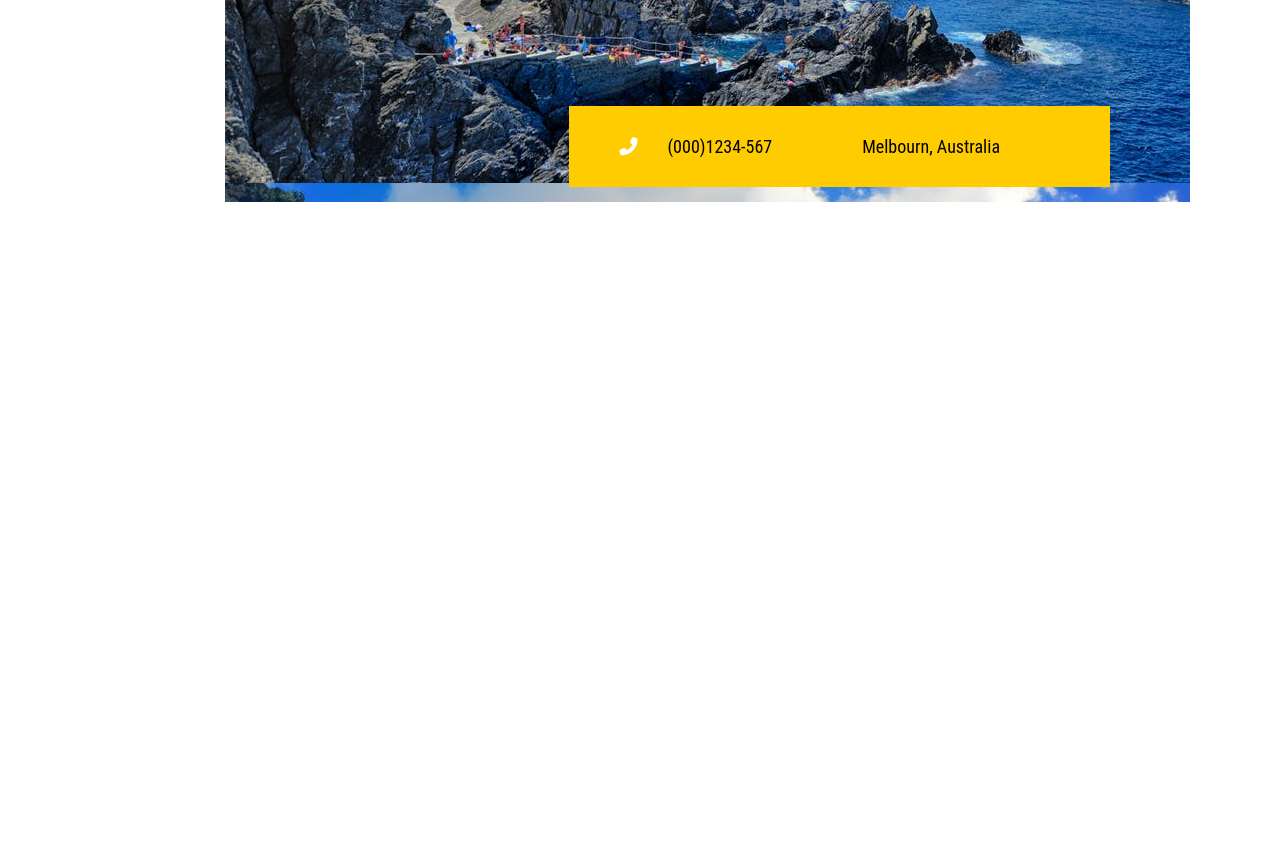
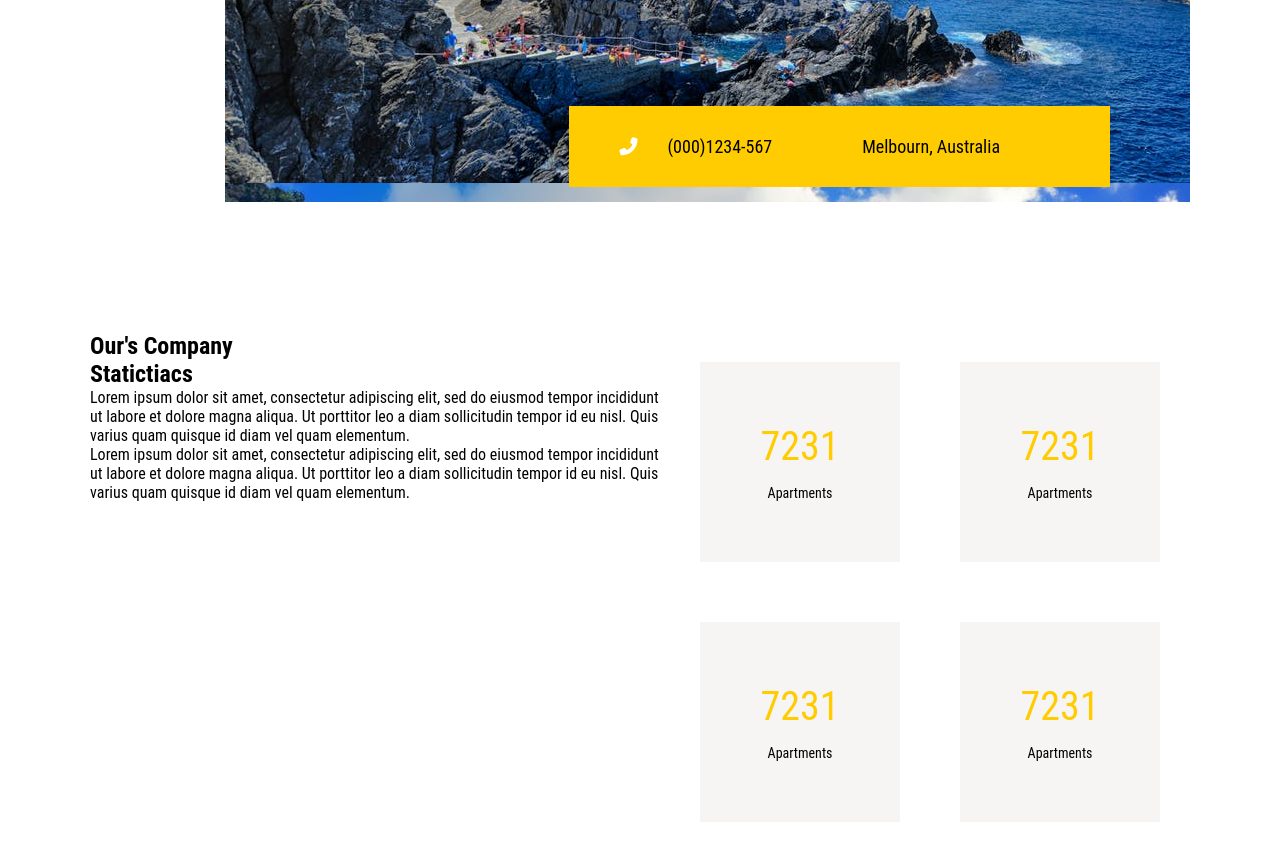
Before and after one commit to dOWNgR8/maket, a plain HTML site: page index.html in a window 1280 px wide. Shown: the part 532-1384 px from the top of the page. Before the commit the page ends 800 px from the top, so only its background shows below. Drawn offline with Linux system fonts and the light colour scheme; some icons are missing.

Commit message:
some adds

```diff
--- a/index.html
+++ b/index.html
@@ -33,10 +33,44 @@
                 <p class="intro-text">Find your New <br>
                 Modern Apartment</p>
             </div>
-
             <div class="intro-contacts">
                 <p><i class="fas fa-phone-alt"></i>(000)1234-567</p>
                 <p><i class="fal fa-map-marker"></i>Melbourn, Australia</p>
+            </div>
+        </section>
+        <section class="stats wrapper">
+            <div class="stats-text">
+                <h2>Our's Company <br> Statictiacs</h2>
+                <p>Lorem ipsum dolor sit amet, consectetur adipiscing elit,
+                    sed do eiusmod tempor incididunt ut labore et dolore magna
+                    aliqua. Ut porttitor leo a diam sollicitudin tempor id eu nisl.
+                    Quis varius quam quisque id diam vel quam elementum.</p>
+                    <p>Lorem ipsum dolor sit amet, consectetur adipiscing elit,
+                        sed do eiusmod tempor incididunt ut labore et dolore magna
+                        aliqua. Ut porttitor leo a diam sollicitudin tempor id eu nisl.
+                        Quis varius quam quisque id diam vel quam elementum.</p>
+            </div>
+            <div class="stats-num">
+                <div class="stats-line">
+                    <div class="square">
+                        <span class="stats-square">7231</span>
+                        <span class="square-text">Apartments</span>
+                    </div>
+                    <div class="square">
+                        <span class="stats-square">7231</span>
+                        <span class="square-text">Apartments</span>
+                    </div>
+                </div>
+                <div class="stats-line">
+                    <div class="square">
+                        <span class="stats-square">7231</span>
+                        <span class="square-text">Apartments</span>
+                    </div>
+                    <div class="square">
+                        <span class="stats-square">7231</span>
+                        <span class="square-text">Apartments</span>
+                    </div>
+                </div>
             </div>
         </section>
     </main>
--- a/styles.css
+++ b/styles.css
@@ -84,6 +84,43 @@ nav{
     font-size: 18px;
     margin-right: 60px;
 }
+.stats{
+    display: flex;
+    margin-top: 130px;
+}
+.stats-line{
+    display: flex;
+}
+.stats-tetx{
+    padding: 40px;
+}
+.stats-tetx h2{
+    font-size: 40px;
+    margin-bottom: 70px;
+}
+.stats-tetx p{
+    margin-top: 50px;
+    font-size: 13px;
+    line-height: 27;
+}
+.square{
+    width: 200px;
+    height: 200px;
+    background-color: #f6f5f4;
+    margin: 30px;
+    display: flex;
+    justify-content: center;
+    align-items: center;
+    flex-direction: column;
+}
+.stats-square{
+    font-size: 40px;
+    color: #ffcc01;
+    margin-bottom: 15px;
+}
+.square-text{
+    font-size: 14px;
+}
 
 @media screen and (max-width: 765px){
     .toggle{
```
